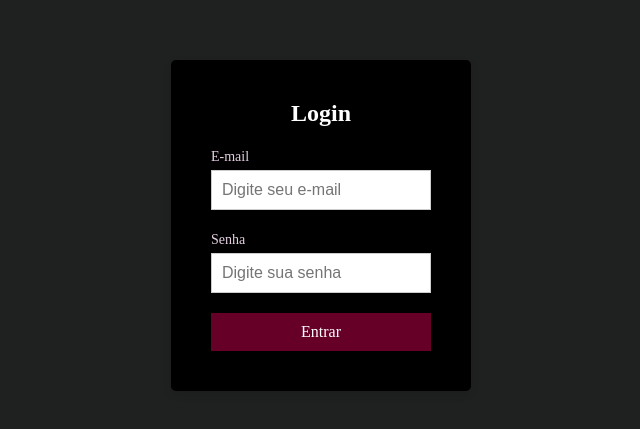
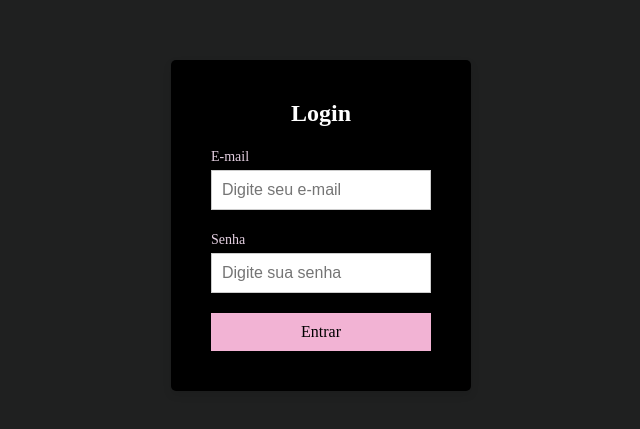
Before and after one commit to Dannyeclisson/Portfolio-de-Fotografia, a React (Create React App) app in the folder portfolio-fotografa/: page /login in a window 1280 px wide. Shown: the part 175-604 px from the top of the page, without its empty margins (319-959 px from the left). Built offline with nearby package versions, Linux system fonts and the light colour scheme.

Commit message:
Algumas alterações no CSS

```diff
--- a/portfolio-fotografa/src/pages/Dashboard.css
+++ b/portfolio-fotografa/src/pages/Dashboard.css
@@ -76,12 +76,12 @@
 }
 
 .dashboard-container .tabs button:hover {
-  background-color: #850938;
+  background-color: #f2b3d4;
   color: white;
 }
 
 .dashboard-container .tabs button.active {
-  background-color: #660027;
+  background-color: #dc82af;
   color: white;
 }
 
@@ -96,7 +96,7 @@
 
 .dashboard-container h3,
 .dashboard-container h4 {
-  color: #ffffff;
+  color: white;
   text-align: center;
   padding: 5px;
 }
--- a/portfolio-fotografa/src/pages/Login.css
+++ b/portfolio-fotografa/src/pages/Login.css
@@ -58,8 +58,8 @@
   padding: 10px;
   font-size: 16px;
   font-family: inherit;
-  background-color: #660027;
-  color: white;
+  background-color: #f2b3d4;
+  color: #000;
   border: none;
   cursor: pointer;
   transition: background-color 0.3s ease, transform 0.2s;
@@ -67,5 +67,5 @@
 }
 
 .login-page .login-btn:hover {
-  background-color: #850938;
+  background-color: #dc82af;
 }
```
